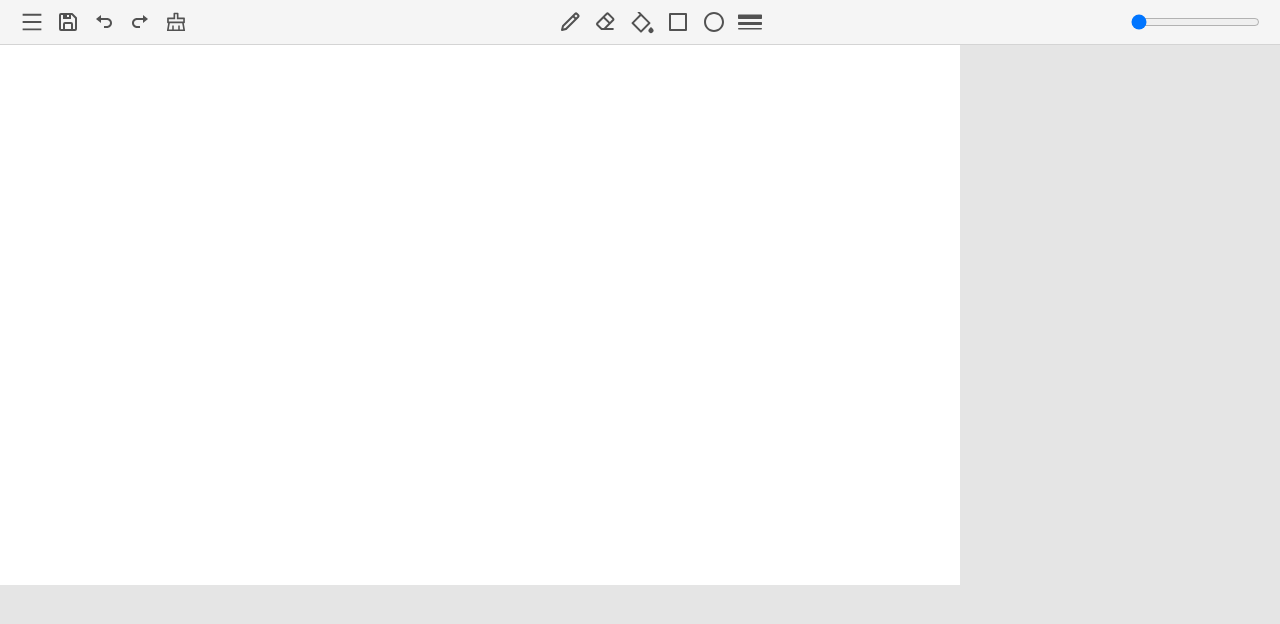
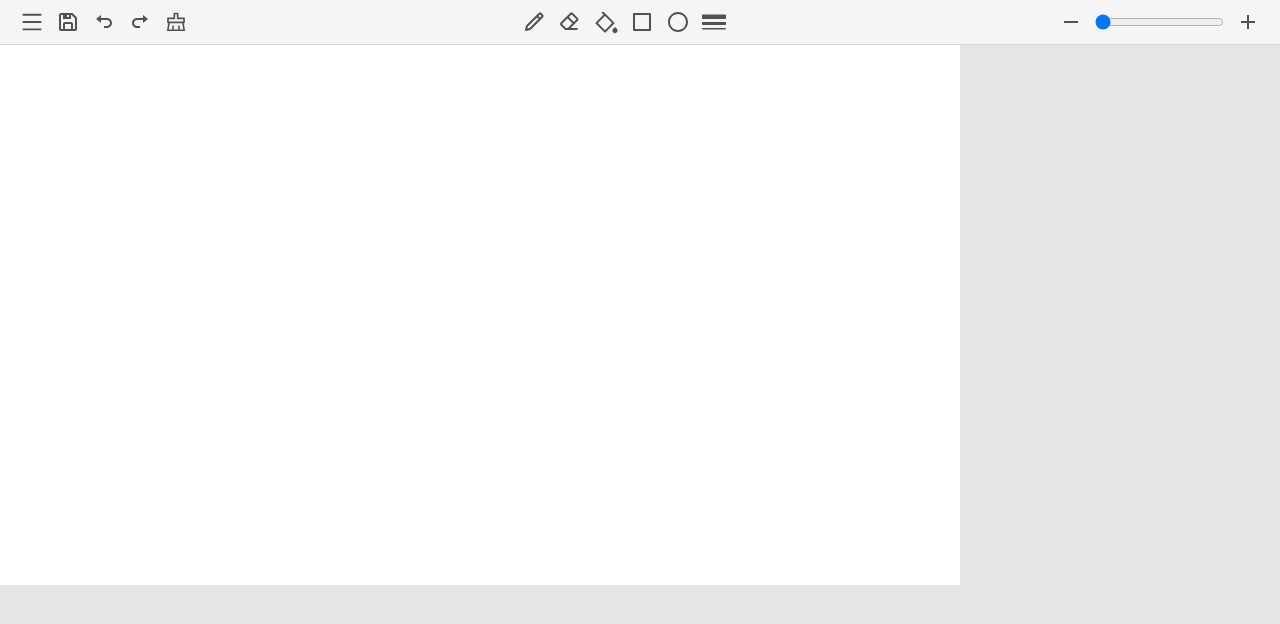
Before and after one commit to iEranDEV/drawing-app, a React (Create React App) app: page / in a window 1280 px wide. Shown: the top 624 px of the page. Built offline with nearby package versions, Linux system fonts and the light colour scheme.

Commit message:
zoom buttons

```diff
--- a/src/App.tsx
+++ b/src/App.tsx
@@ -5,6 +5,7 @@ import DrawingBoard from "./components/DrawingBoard";
 function App() {
 	const [ctx, setCtx] = useState<CanvasRenderingContext2D | undefined | null>(null);
 	const [zoom, setZoom] = useState(0.5);
+	const [brush, setBrush] = useState({type: 'PENCIL', width: 1, color: '#000000'})
 
 	return (
 		<div className="w-screen h-screen bg-neutral-200 flex flex-col">
--- a/src/components/AccessibilityBar.tsx
+++ b/src/components/AccessibilityBar.tsx
@@ -1,5 +1,5 @@
 import { AiOutlineClear, AiOutlineMenu } from 'react-icons/ai'
-import { BiUndo, BiRedo, BiSave, BiPencil, BiSquare, BiCircle, BiEraser } from 'react-icons/bi'
+import { BiUndo, BiRedo, BiSave, BiPencil, BiSquare, BiCircle, BiEraser, BiPlus, BiMinus } from 'react-icons/bi'
 import { RiPaintLine } from 'react-icons/ri'
 import { BsBorderWidth } from 'react-icons/bs'
 
@@ -11,6 +11,9 @@ type AccessibilityBarProps = {
 
 function AccessibilityBar({ ctx, zoom, setZoom }: AccessibilityBarProps) {
 
+    const setZoomValue = (value: number) => {
+        if(value >= 50 && value <= 200) setZoom(value / 100)
+    }
 
     return (
         <div className="w-full h-12 bg-neutral-100 border-b border-neutral-300 px-5 flex justify-between items-center text-neutral-600 overflow-hidden">
@@ -58,7 +61,13 @@ function AccessibilityBar({ ctx, zoom, setZoom }: AccessibilityBarProps) {
 
             {/* Scroll values */}
             <div className='flex h-full gap-3 justify-center items-center'>
+                <button onClick={() => setZoomValue((zoom * 100) - 10)}>
+                    <BiMinus className='icon-accessibility'></BiMinus>
+                </button>
                 <input type="range" min={50} max={200} step={10} value={zoom * 100} onChange={(e) => setZoom((e.target.value) as any / 100)} />
+                <button onClick={() => setZoomValue((zoom * 100) + 10)}>
+                    <BiPlus className='icon-accessibility'></BiPlus>
+                </button>
             </div>
         </div>
     )
```
